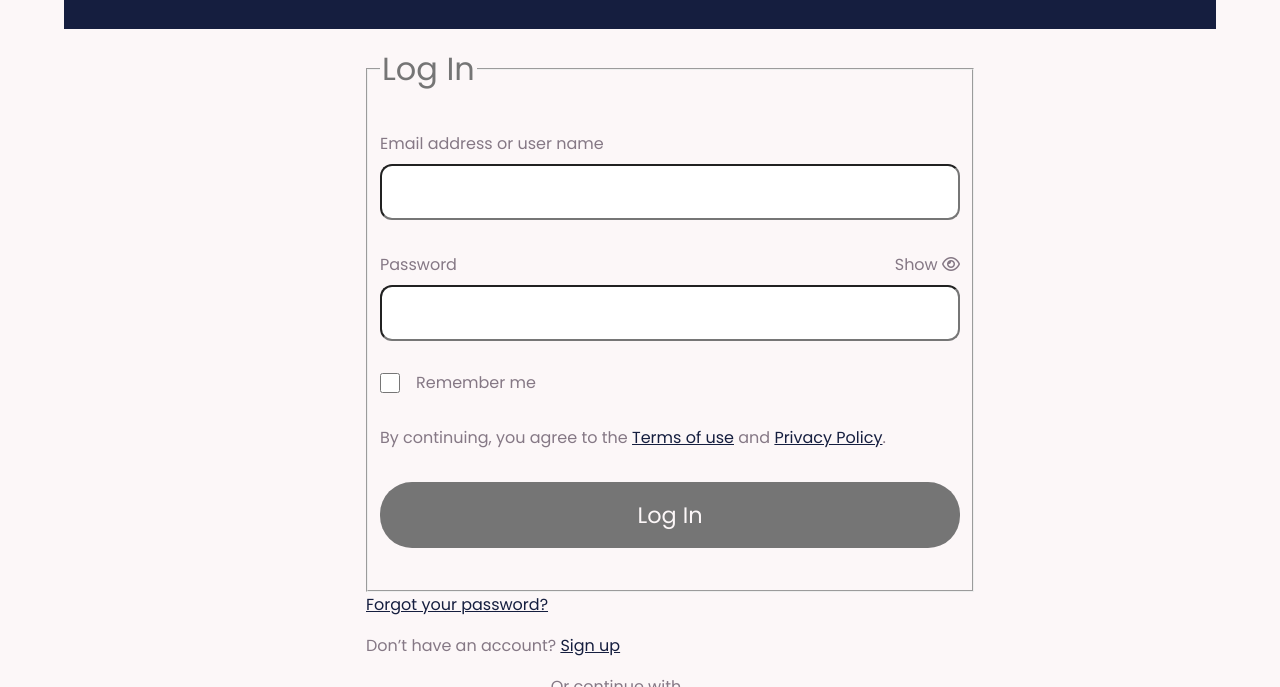
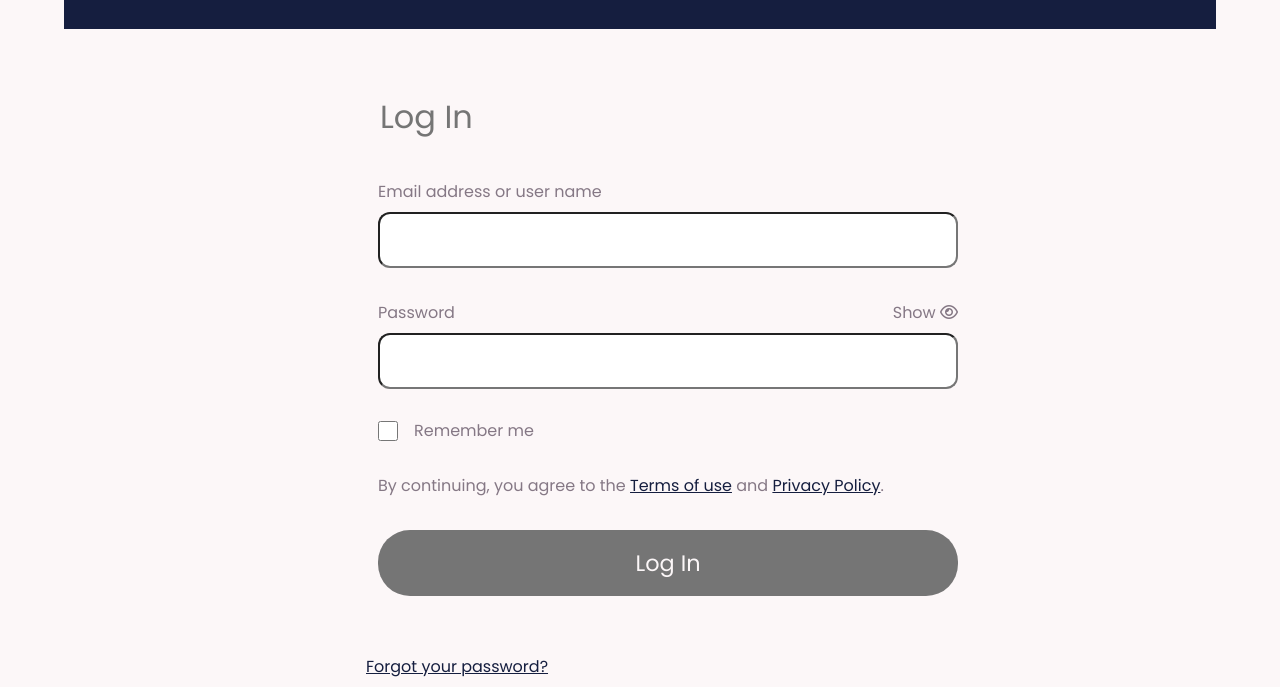
Before and after one commit to SaraThampi/graphdashboard, a website: page index.html in a window 1280 px wide. Shown: the part 83-770 px from the top of the page. Drawn offline with Linux system fonts and the light colour scheme.

Commit message:
css and layout changes

```diff
--- a/css/styles.css
+++ b/css/styles.css
@@ -62,6 +62,12 @@ form legend {
   font-size: 2rem;
   color: #757575;
   margin-block: 2rem;
+}
+
+fieldset {
+  border: none;
+  margin-bottom: 1rem;
+  margin-top: 3rem;
 }
 
 a {
--- a/index.html
+++ b/index.html
@@ -101,5 +101,6 @@
     <footer>
       <p>good company @sheep</p>
     </footer>
+    <script src="./js/main.js"></script>
   </body>
 </html>
```
